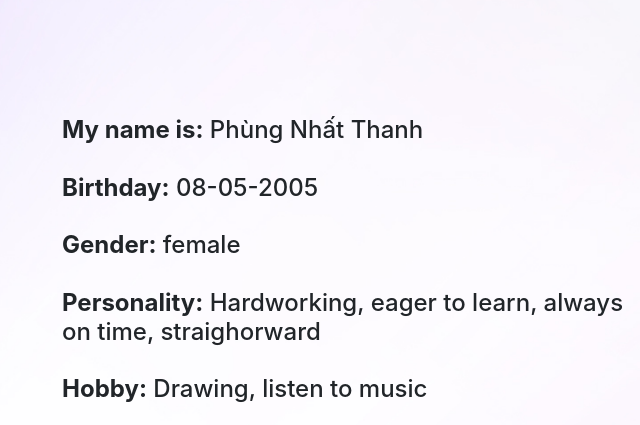
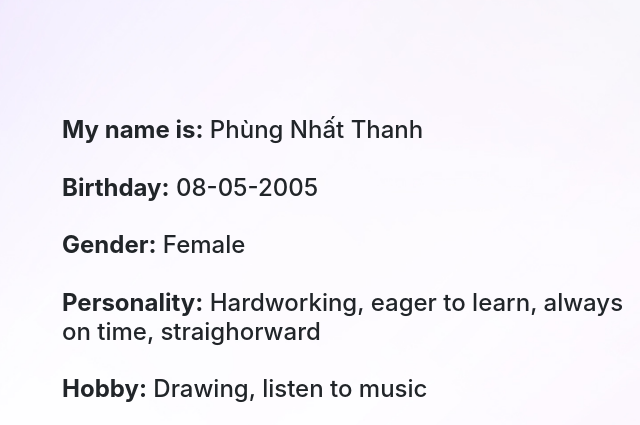
Before and after one commit to roosss12/Portfolio-PhungNhatThanh, a plain HTML site: page index.html in a window 1280 px wide. Shown: the part 725-1150 px from the top of the page, 547-1187 px from the left. Drawn offline with Linux system fonts and the light colour scheme.

Commit message:
Update index.html

```diff
--- a/index.html
+++ b/index.html
@@ -51,7 +51,7 @@
       <div class="row">
         <div class="p-0 col-lg-5"> <img class="img-fluid d-block w-100" src="IMG/about-01.png"> </div>
         <div class="d-flex flex-column justify-content-center p-3 col-lg-7">
-          <h4 class="text-left ml-5 mb-4 " style="" contenteditable="true"> <b>My name is:</b> Phùng Nhất Thanh<br><br><b>Birthday:</b> 08-05-2005&nbsp;<br><br> <b>Gender:</b> fem‌ale <br><br> <b>Personality:</b> Hardworking, eager to learn, always on time, straighorward<br><br> <b>Hobby:</b> Drawing, listen to music</h4>
+          <h4 class="text-left ml-5 mb-4 " style="" contenteditable="true"> <b>My name is:</b> Phùng Nhất Thanh<br><br><b>Birthday:</b> 08-05-2005&nbsp;<br><br> <b>Gender:</b> Fem‌ale <br><br> <b>Personality:</b> Hardworking, eager to learn, always on time, straighorward<br><br> <b>Hobby:</b> Drawing, listen to music</h4>
           <p class="lead text-left ml-2" style="">As a newly-graduated graphic designer based in Ho Chi Minh City with one year of experience. I am a motivated individual who is dedicated to delivering the best design solutions for my clients. </p>
         </div>
       </div>
```
